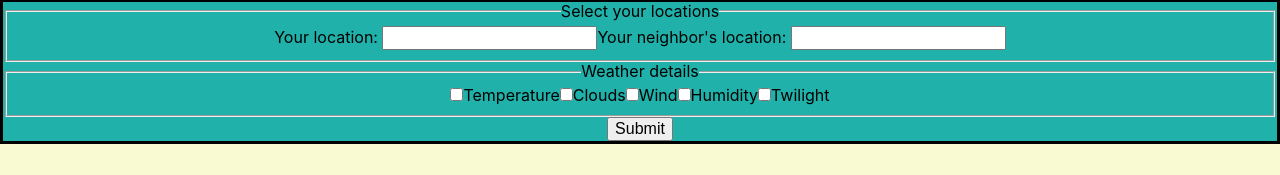
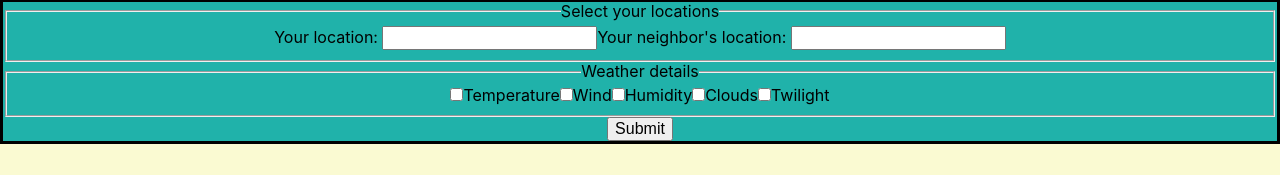
Before and after one commit to vinni-cmd/how-cold-is-my-neighbor, a React (Create React App) app: page / in a window 1280 px wide. Shown: the part 343-518 px from the top of the page. Built offline with nearby package versions, Linux system fonts and the light colour scheme.

Commit message:
rename details variables & reorder form

```diff
--- a/src/Components/Form/Form.js
+++ b/src/Components/Form/Form.js
@@ -5,8 +5,8 @@ const Form = ({ handleFormSubmission }) => {
   const [userCity, setUserCity] = useState('');
   const [neighborCity, setNeighborCity] = useState('');
   const [weatherDetails, setWeatherDetails] = useState({
-    temp: false,
-    cloudCover: false,
+    temperature: false,
+    cloud: false,
     wind: false,
     humidity: false,
     twilight: false,
@@ -43,16 +43,17 @@ const Form = ({ handleFormSubmission }) => {
       </fieldset>
       <fieldset>
         <legend>Weather details</legend>
+        {/* just make a button styled like input? */}
         {/* <input type="checkbox" name="allWeather" id="allWeather" />
         <label htmlFor="allWeather">All</label> */}
-        <input type="checkbox" name="temp" id="temp" checked={weatherDetails.temp} onChange={handleInputChange} />
-        <label htmlFor="temp">Temperature</label>
-        <input type="checkbox" name="cloudCover" id="cloudCover" checked={weatherDetails.cloudCover} onChange={handleInputChange} />
-        <label htmlFor="cloudCover">Clouds</label>
+        <input type="checkbox" name="temperature" id="temperature" checked={weatherDetails.temperature} onChange={handleInputChange} />
+        <label htmlFor="temperature">Temperature</label>
         <input type="checkbox" name="wind" id="wind" checked={weatherDetails.wind} onChange={handleInputChange} />
         <label htmlFor="wind">Wind</label>
         <input type="checkbox" name="humidity" id="humidity" checked={weatherDetails.humidity} onChange={handleInputChange} />
         <label htmlFor="humidity">Humidity</label>
+        <input type="checkbox" name="cloud" id="cloud" checked={weatherDetails.cloud} onChange={handleInputChange} />
+        <label htmlFor="cloud">Clouds</label>
         <input type="checkbox" name="twilight" id="twilight" checked={weatherDetails.twilight} onChange={handleInputChange} />
         <label htmlFor="twilight">Twilight</label>
       </fieldset>
```
